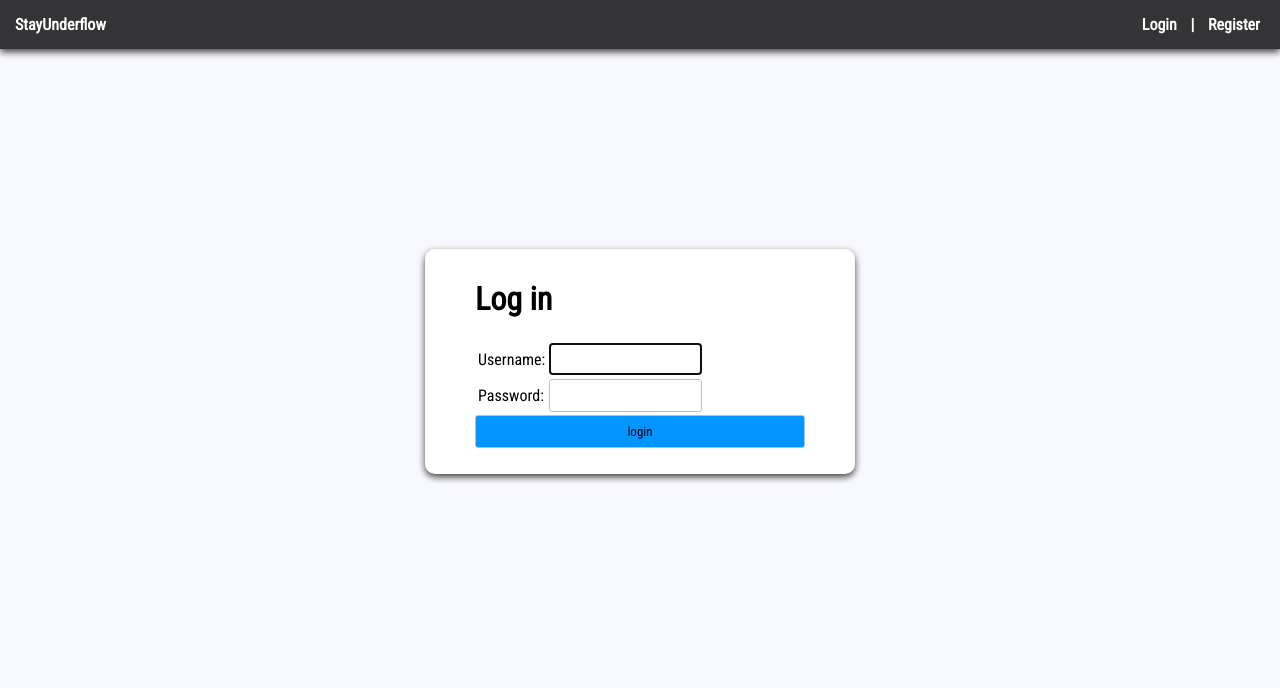
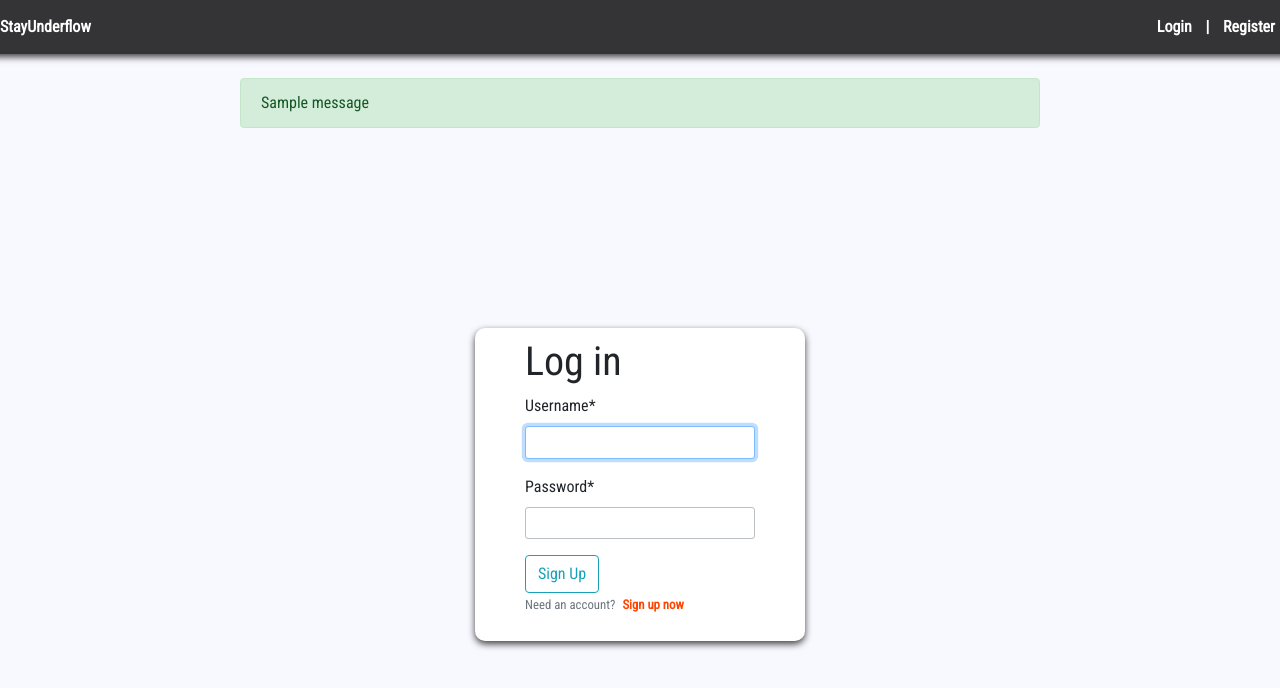
Before and after one commit to UB-ES-19/A2-StayUnderflow, a Django app: page /login/ in a window 1280 px wide. Shown: the top 688 px of the page. Run offline with Django 3.2, Linux system fonts and the light colour scheme; one stand-in notice (Sample message) is shown; some libraries are stand-ins or nearby versions.

Commit message:
email afegit per registrar, formularis actualitzats, login canviat

```diff
--- a/StayUnderflow_WebApp/urls.py
+++ b/StayUnderflow_WebApp/urls.py
@@ -1,10 +1,11 @@
 from django.conf.urls import url
+from django.contrib.auth import views as auth_views
 
-from . import views
+from . import views as views
 
 urlpatterns = [
     url(r'^$', views.stayunderflow, name='stayunderflow'),
     url(r'^stayunderflow/$', views.stayunderflow, name='stayunderflow'),
     url(r'^register/$', views.register, name='register'),
-    url(r'^login/$', views.login_m, name='login'),
+    url(r'^login/$', auth_views.LoginView.as_view(template_name='stay_underflow/login.html'), name='login'),
 ]
--- a/StayUnderflow_WebApp/views.py
+++ b/StayUnderflow_WebApp/views.py
@@ -1,25 +1,30 @@
 from django.contrib.auth import authenticate, login, logout
 from django.contrib.auth.decorators import login_required
 from django.shortcuts import render, redirect
-from django.contrib.auth.forms import UserCreationForm, AuthenticationForm
+from django.contrib.auth.forms import AuthenticationForm
 from django.http import HttpResponse, HttpResponseRedirect
 from django.urls import reverse
+from .forms import UserRegisterForm
+from django.contrib import messages
 
 # Create your views here.
 def register(request):
     if request.method == 'POST':
-        form = UserCreationForm(request.POST)
+        form = UserRegisterForm(request.POST)
         print(form.as_p())
         if form.is_valid():
             new_user = form.save()
-            return HttpResponseRedirect(reverse("stayunderflow"))
+            username = form.cleaned_data.get('username')
+            messages.success(request, f'Account succesfuly created for {username}!')
+            return redirect('stayunderflow')
     else:
-        form = UserCreationForm()
+        form = UserRegisterForm()
     return render(request, 'stay_underflow/register.html', {
         'form': form,
     })
 
-def login_m(request):
+# métode login gestionat amb django
+""""def login_m(request):
     if request.method == 'POST':
         connection_form = AuthenticationForm(data=request.POST)
         print(connection_form.as_p())
@@ -34,7 +39,7 @@ def login_m(request):
                 return HttpResponseRedirect(reverse("stayunderflow"))
     else:
         connection_form = AuthenticationForm()
-    return render(request, 'stay_underflow/login.html', {'form' : connection_form})
+    return render(request, 'stay_underflow/login.html', {'form' : connection_form})"""
 
 # Testejar si realment ens hem loguejat
 def stayunderflow(request):
--- a/templates/stay_underflow/base.html
+++ b/templates/stay_underflow/base.html
@@ -3,6 +3,12 @@
 <html lang="en">
     <head>
         <meta charset="UTF-8">
+        <meta charset="utf-8">
+        <meta name="viewport" content="width=device-width, initial-scale=1, shrink-to-fit=no">
+
+    <!-- Bootstrap CSS -->
+        <link rel="stylesheet" href="https://maxcdn.bootstrapcdn.com/bootstrap/4.0.0/css/bootstrap.min.css" integrity="sha384-Gn5384xqQ1aoWXA+058RXPxPg6fy4IWvTNh0E263XmFcJlSAwiGgFAW/dAiS6JXm" crossorigin="anonymous">
+
         <title>{% block title %}{% endblock %} </title>
         <link rel="stylesheet" href="https://cdnjs.cloudflare.com/ajax/libs/font-awesome/4.7.0/css/font-awesome.min.css">
         <link rel="stylesheet" type="text/css" href="{% static 'css/stayunderflow.css'%}">
@@ -33,10 +39,22 @@
         </div>
 
         <div class="mainContent">
+            {% if messages %}
+                {% for message in messages %}
+                    <div class="alert alert-{{ message.tags }}" style="margin-top: 3%;">
+                        {{ message }}
+                    </div>
+                {% endfor %}
+            {% endif %}
             {% block content %}
 
             {% endblock %}
         </div>
 
+    <!-- Optional JavaScript -->
+    <!-- jQuery first, then Popper.js, then Bootstrap JS -->
+    <script src="https://code.jquery.com/jquery-3.2.1.slim.min.js" integrity="sha384-KJ3o2DKtIkvYIK3UENzmM7KCkRr/rE9/Qpg6aAZGJwFDMVNA/GpGFF93hXpG5KkN" crossorigin="anonymous"></script>
+    <script src="https://cdnjs.cloudflare.com/ajax/libs/popper.js/1.12.9/umd/popper.min.js" integrity="sha384-ApNbgh9B+Y1QKtv3Rn7W3mgPxhU9K/ScQsAP7hUibX39j7fakFPskvXusvfa0b4Q" crossorigin="anonymous"></script>
+    <script src="https://maxcdn.bootstrapcdn.com/bootstrap/4.0.0/js/bootstrap.min.js" integrity="sha384-JZR6Spejh4U02d8jOt6vLEHfe/JQGiRRSQQxSfFWpi1MquVdAyjUar5+76PVCmYl" crossorigin="anonymous"></script>
     </body>
 </html>
--- a/templates/stay_underflow/login.html
+++ b/templates/stay_underflow/login.html
@@ -5,27 +5,21 @@
 
 {% extends 'stay_underflow/base.html' %}
 
+{% load crispy_forms_tags %}
+
 {% block content %}
 
     <div class="contentLog">
+        <form method="POST">
         <h1>Log in</h1>
-
-        <form method="post" action="{% url 'login' %}">
-            {% csrf_token %}
-            {{ connection_form }}
-            <table>
-            <tr>
-                <td>{{ form.username.label_tag }}</td>
-                <td>{{ form.username }}</td>
-            </tr>
-            <tr>
-                <td>{{ form.password.label_tag }}</td>
-                <td>{{ form.password }}</td>
-            </tr>
-            </table>
-
-            <input class="button" type="submit" value="login">
-            <input type="hidden" name="next" value="{{ next }}">
+        {% csrf_token %}
+        {{ form|crispy }}
+        <button class="btn btn-outline-info" type="submit">Sign Up</button>
+        <div style="margin-top: 1%">
+        <small class="text-muted">
+            Need an account? <a style="color: orangered; margin-left: 4px" href="{% url 'register' %}">Sign up now</a>
+        </small>
+        </div>
         </form>
     </div>
 
--- a/templates/stay_underflow/register.html
+++ b/templates/stay_underflow/register.html
@@ -5,13 +5,15 @@
 
 {% extends 'stay_underflow/base.html' %}
 
+{% load crispy_forms_tags %}
+
 {% block content %}
     <div class="contentReg">
         <h1>Create an account</h1>
 
         <form action="" method="post">
         {% csrf_token %}
-        {{ form.as_p }}
+        {{ form|crispy }}
           <p style="text-align: center"><input class="button" type="submit" value="Create the account"></p>
         </form>
     </div>
```
Also changed, not shown: stay_underflow/settings.py (+12 -8 lines), db.sqlite3.
